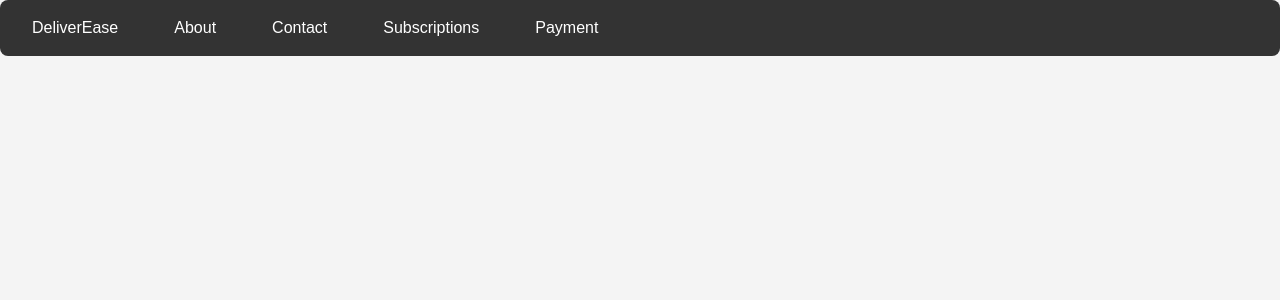
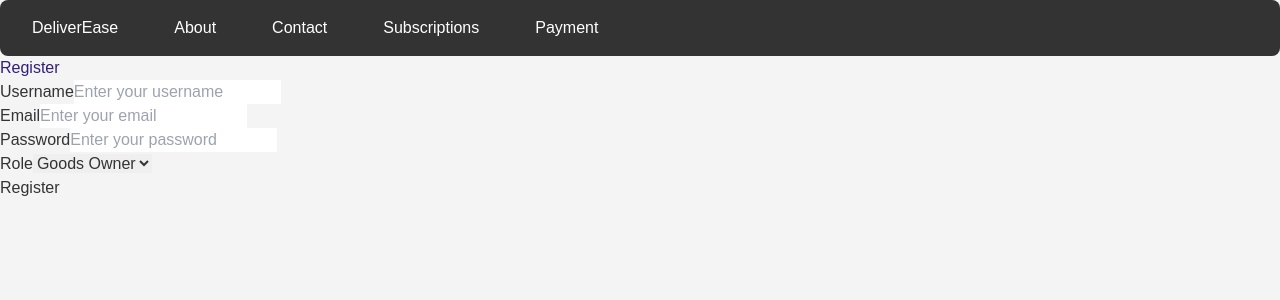
Before and after one commit to NishalDev/DeliverEase, a React (Create React App) app in the folder client/: page /register in a window 1280 px wide. Shown: the top 300 px of the page. Built offline with nearby package versions, Linux system fonts and the light colour scheme.

Commit message:
Authpages added

```diff
--- a/client/package.json
+++ b/client/package.json
@@ -9,6 +9,7 @@
     "@testing-library/jest-dom": "^5.17.0",
     "@testing-library/react": "^13.4.0",
     "@testing-library/user-event": "^13.5.0",
+    "axios": "^1.7.7",
     "bootstrap": "^5.3.3",
     "react": "^18.3.1",
     "react-dom": "^18.3.1",
--- a/client/src/App.js
+++ b/client/src/App.js
@@ -1,31 +1,31 @@
 // src/App.js
 import React from 'react';
 import { BrowserRouter as Router, Route, Routes } from 'react-router-dom';
-import Homepage from './pages/Homepage'; // Use Homepage.js
-import GoodsDashboard from './pages/GoodsDashboard'; // Import GoodsDashboard
-import TransporterDashboard from './pages/TransporterDashboard'; // Import TransporterDashboard
-import Payment from './pages/PaymentPage'; // Import Payment page
-import Navigation from './components/Navigation'; // Import Navigation
-import ServicesPage from './pages/ServicesPage'; // Ensure this path is correct
-import Dashboard from './pages/Dashboard'; // Import the Dashboard component
-import PaymentPage from './pages/PaymentPage'; // Import your PaymentPage component
-import ManageDashboard from './pages/ManageDashboard'; // Import your ManageDashboard component
-
-
+import Homepage from './pages/Homepage'; // Homepage component
+import GoodsDashboard from './pages/GoodsDashboard'; // GoodsDashboard component
+import TransporterDashboard from './pages/TransporterDashboard'; // TransporterDashboard component
+import PaymentPage from './pages/PaymentPage'; // PaymentPage component
+import Navigation from './components/Navigation'; // Navigation component
+import ServicesPage from './pages/ServicesPage'; // ServicesPage component
+import Dashboard from './pages/Dashboard'; // Dashboard component
+import ManageDashboard from './pages/ManageDashboard'; // ManageDashboard component
+import RegisterPage from './pages/RegisterPage.js'; // RegisterPage component
+import LoginPage from './pages/LoginPage.js'; // LoginPage component
 
 const App = () => {
   return (
     <Router>
-      <Navigation />
+      <Navigation /> {/* Navigation bar should be consistent across all routes */}
       <Routes>
-        <Route path="/" element={<Homepage />} /> {/* Use element instead of component */}
-        <Route path="/goods-dashboard" element={<GoodsDashboard />} />
-        <Route path="/transporter-dashboard" element={<TransporterDashboard />} />
-        <Route path="/payment" element={<Payment />} />
-        <Route path="/services" element={<ServicesPage />} /> {/* Ensure this is included */}
-        <Route path="/dashboard" element={<Dashboard />} />
-        <Route path="/payment" element={<PaymentPage />} />
-        <Route path="/manage" element={<ManageDashboard />} />
+        <Route path="/" element={<Homepage />} /> {/* Homepage route */}
+        <Route path="/register" element={<RegisterPage />} /> {/* Register route */}
+        <Route path="/login" element={<LoginPage />} /> {/* Login route */}
+        <Route path="/goods-dashboard" element={<GoodsDashboard />} /> {/* Goods owner dashboard */}
+        <Route path="/transporter-dashboard" element={<TransporterDashboard />} /> {/* Transporter dashboard */}
+        <Route path="/payment" element={<PaymentPage />} /> {/* Payment page */}
+        <Route path="/services" element={<ServicesPage />} /> {/* Services page */}
+        <Route path="/dashboard" element={<Dashboard />} /> {/* General dashboard */}
+        <Route path="/manage" element={<ManageDashboard />} /> {/* Manage dashboard */}
       </Routes>
     </Router>
   );
--- a/client/src/Services/AuthService.js
+++ b/client/src/Services/AuthService.js
@@ -1,14 +1,17 @@
+import axios from 'axios';
+
+const API_URL = 'http://localhost:5002/api/users/';
+
+// Create an object to hold your service methods
 const AuthService = {
-    login: (username, password) => {
-      // Handle login
-    },
-    logout: () => {
-      // Handle logout
-    },
-    isAuthenticated: () => {
-      // Check if the user is authenticated
-      return true;
-    }
-  };
+  register: (username, email, password, role) => {
+    return axios.post(`${API_URL}register`, { username, email, password, role });
+  },
 
-  export default AuthService;
+  login: (email, password) => {
+    return axios.post(`${API_URL}login`, { email, password });
+  }
+};
+
+// Export the AuthService object as default
+export default AuthService;
--- /dev/null
+++ b/client/src/pages/LoginPage.js
@@ -0,0 +1,37 @@
+import React, { useState } from "react";
+import AuthService from "../Services/AuthService.js";
+
+const LoginPage = () => {
+  const [email, setEmail] = useState("");
+  const [password, setPassword] = useState("");
+
+  const handleLogin = async (e) => {
+    e.preventDefault();
+    try {
+      await AuthService.login(email, password);
+      // Redirect to dashboard
+    } catch (error) {
+      console.error("Login failed", error);
+    }
+  };
+
+  return (
+    <form onSubmit={handleLogin}>
+      <input
+        type="email"
+        placeholder="Email"
+        value={email}
+        onChange={(e) => setEmail(e.target.value)}
+      />
+      <input
+        type="password"
+        placeholder="Password"
+        value={password}
+        onChange={(e) => setPassword(e.target.value)}
+      />
+      <button type="submit">Login</button>
+    </form>
+  );
+};
+
+export default LoginPage;
--- /dev/null
+++ b/client/src/pages/RegisterPage.js
@@ -0,0 +1,121 @@
+import React, { useState } from "react";
+import AuthService from "../Services/AuthService.js"; // Assuming this handles API calls
+import { useNavigate } from "react-router-dom";
+const RegisterPage = () => {
+  const [username, setUsername] = useState("");
+  const [email, setEmail] = useState("");
+  const [password, setPassword] = useState("");
+  const [role, setRole] = useState("goodsOwner"); // Default role is goodsOwner
+  const [error, setError] = useState("");
+  const navigate = useNavigate();
+
+  // Handle form submission
+  const handleRegister = async (e) => {
+    e.preventDefault();
+
+    if (!username || !email || !password || !role) {
+      setError("All fields are required");
+      return;
+    }
+
+    try {
+      await AuthService.register(username, email, password, role);
+      navigate("/login");
+    } catch (err) {
+      setError(
+        err.response?.data?.message || "Registration failed. Please try again."
+      );
+    }
+  };
+
+  return (
+    <div className="register-page">
+      <h2>Register</h2>
+      {error && <div className="error-message">{error}</div>}
+      <form onSubmit={handleRegister}>
+        <div className="form-group">
+          <label htmlFor="username">Username</label>
+          <input
+            type="text"
+            id="username"
+            value={username}
+            onChange={(e) => setUsername(e.target.value)}
+            placeholder="Enter your username"
+          />
+        </div>
+
+        <div className="form-group">
+          <label htmlFor="email">Email</label>
+          <input
+            type="email"
+            id="email"
+            value={email}
+            onChange={(e) => setEmail(e.target.value)}
+            placeholder="Enter your email"
+          />
+        </div>
+
+        <div className="form-group">
+          <label htmlFor="password">Password</label>
+          <input
+            type="password"
+            id="password"
+            value={password}
+            onChange={(e) => setPassword(e.target.value)}
+            placeholder="Enter your password"
+          />
+        </div>
+
+        <div className="form-group">
+          <label htmlFor="role">Role</label>
+          <select
+            id="role"
+            value={role}
+            onChange={(e) => setRole(e.target.value)}
+          >
+            <option value="goodsOwner">Goods Owner</option>
+            <option value="transporter">Transporter</option>
+          </select>
+        </div>
+
+        {/* Conditional fields for transporter */}
+        {role === "transporter" && (
+          <div>
+            <div className="form-group">
+              <label htmlFor="vehicleType">Vehicle Type</label>
+              <input
+                type="text"
+                id="vehicleType"
+                placeholder="Enter your vehicle type"
+              />
+            </div>
+
+            <div className="form-group">
+              <label htmlFor="capacity">Capacity (kg)</label>
+              <input
+                type="number"
+                id="capacity"
+                placeholder="Enter vehicle capacity"
+              />
+            </div>
+
+            <div className="form-group">
+              <label htmlFor="currentLocation">Current Location</label>
+              <input
+                type="text"
+                id="currentLocation"
+                placeholder="Enter your current location"
+              />
+            </div>
+          </div>
+        )}
+
+        <button type="submit" className="btn">
+          Register
+        </button>
+      </form>
+    </div>
+  );
+};
+
+export default RegisterPage;
```
Also changed, not shown: client/src/pages/Homepage.css (+31 -63 lines), 1 other file (tests, documents, lock files or other folders).
